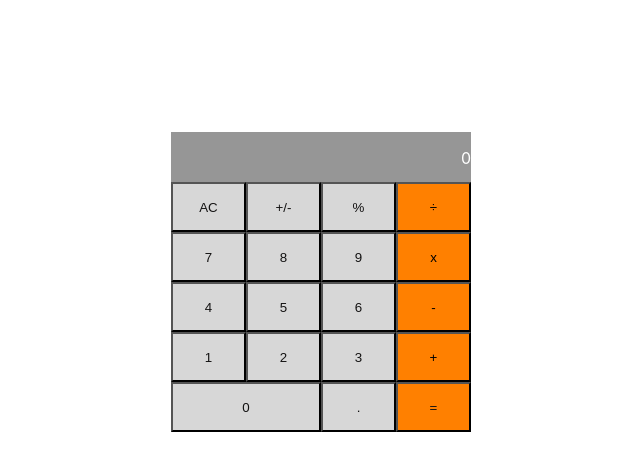
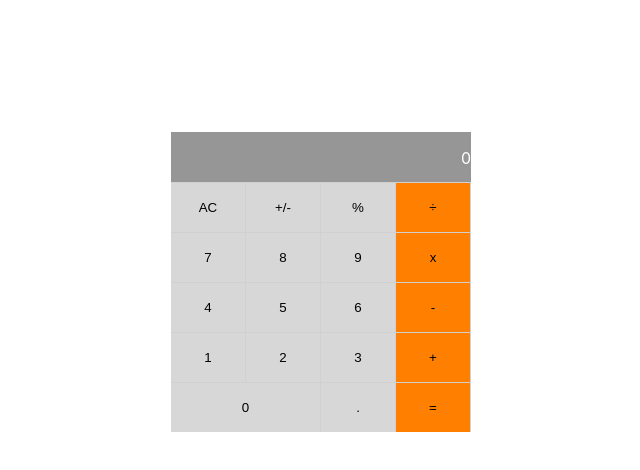
Before and after one commit to tsheporamantso/math-magicians, a React (Create React App) app: page / in a window 1280 px wide. Shown: the top 470 px of the page, without its empty margins (319-959 px from the left). Built offline with nearby package versions, Linux system fonts and the light colour scheme.

Commit message:
Changed button border as suggested by reviewer

```diff
--- a/src/App.css
+++ b/src/App.css
@@ -23,14 +23,19 @@
 
 .button_key {
   background-color: rgb(215, 215, 215);
-  color: rgb(20, 19, 19);
   width: 75px;
   height: 50px;
+  border: none;
+  border-right: 1px solid #d1cfcf;
+  border-top: 1px solid #d1cfcf;
 }
 
 .button_operator,
 .equal {
   background-color: #ff8000;
+  border: none;
+  border-right: 1px solid #d1cfcf;
+  border-top: 1px solid #d1cfcf;
   width: 75px;
 }
 
```
